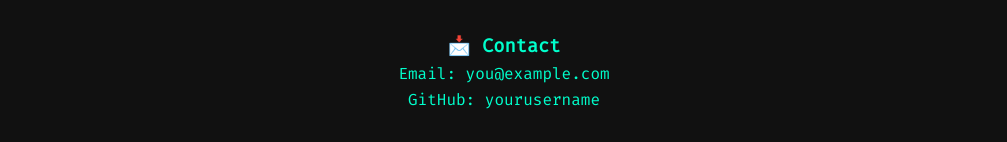
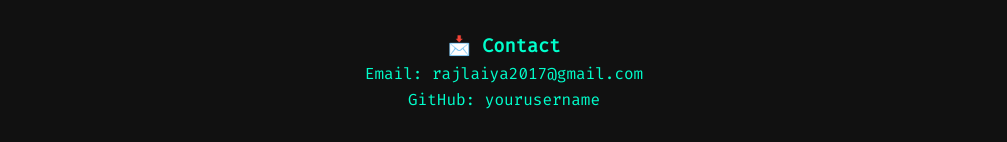
Before and after one commit to rajlaiya/CALCULATE-YOUR-AGE, a plain HTML site: page index.html in a window 1280 px wide. Shown: the part 1546-1688 px from the top of the page, without its empty margins (136-1143 px from the left). Drawn offline with Linux system fonts and the light colour scheme.

Commit message:
some changes in code

```diff
--- a/index.html
+++ b/index.html
@@ -201,7 +201,7 @@
 
   <footer>
     <h3>📩 Contact</h3>
-    <p>Email: <a href="rajlaiya2017@gmail.com">you@example.com</a></p>
+    <p>Email: <a href="rajlaiya2017@gmail.com">rajlaiya2017@gmail.com</a></p>
     <p>GitHub: <a href="https://github.com/yourusername" target="_blank" rel="noopener noreferrer">yourusername</a></p>
   </footer>
 
```
